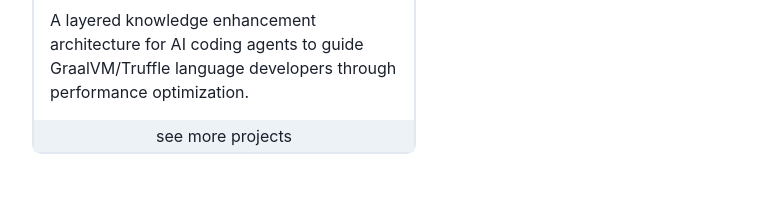
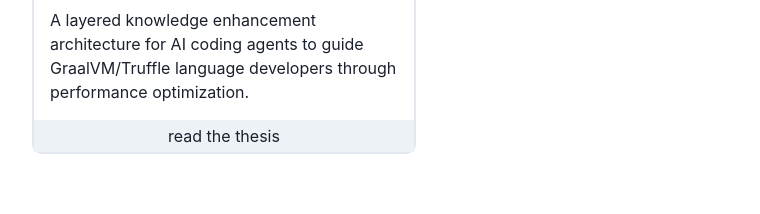
Before and after one commit to antonykamp/antonykampde, a Next.js app: page / in a window 1280 px wide. Shown: the part 821-1035 px from the top of the page, without its empty margins (208-968 px from the left). Built offline with nearby package versions, Linux system fonts and the light colour scheme.

Commit message:
chore: Replace see contribution with thesis link

```diff
--- a/app/page.tsx
+++ b/app/page.tsx
@@ -59,7 +59,10 @@
  */}
       <div className={utilStyle.container}>
         <div className={style.projectAndContribution}>
-          <ProjectBoxHome {...contribution} />
+          <ProjectBoxHome
+            {...contribution}
+            cta={{ label: "read the thesis", link: "/masters-thesis.pdf" }}
+          />
           <ProjectBoxHome {...project} />
         </div>
       </div>
--- a/components/ProjectBox.tsx
+++ b/components/ProjectBox.tsx
@@ -61,13 +61,19 @@
   tags: ProjectBadge[];
   introduction: string;
   isProject?: boolean;
+  cta?: { label: string; link: string };
 }
 export function ProjectBoxHome({
   name,
   tags,
   introduction,
   isProject = false,
+  cta,
 }: ProjectBoxHomeProps) {
+  const ctaLabel = cta
+    ? cta.label
+    : "see more " + (isProject ? "projects" : "contributions");
+  const ctaLink = cta ? cta.link : "/" + (isProject ? "projects" : "contributions");
   return (
     <div className={style.projectBoxHome}>
       <div style={{ padding: "1rem" }}>
@@ -79,9 +85,9 @@
         </div>
         <p>{introduction}</p>
       </div>
-      <Link href={"/" + (isProject ? "projects" : "contributions")}>
+      <Link href={ctaLink}>
         <div className={style.linkBox}>
-          <p>see more {isProject ? "projects" : "contributions"}</p>
+          <p>{ctaLabel}</p>
         </div>
       </Link>
     </div>
--- a/public/projects/masterthesis.json
+++ b/public/projects/masterthesis.json
@@ -19,7 +19,7 @@
   "links": [
     {
       "name": "Thesis",
-      "link": "https://antonykamp.de/masters-thesis.pdf"
+      "link": "/masters-thesis.pdf"
     },
     {
       "name": "GitHub",
```
Also changed, not shown: 1 other file (tests, documents, lock files or other folders).
